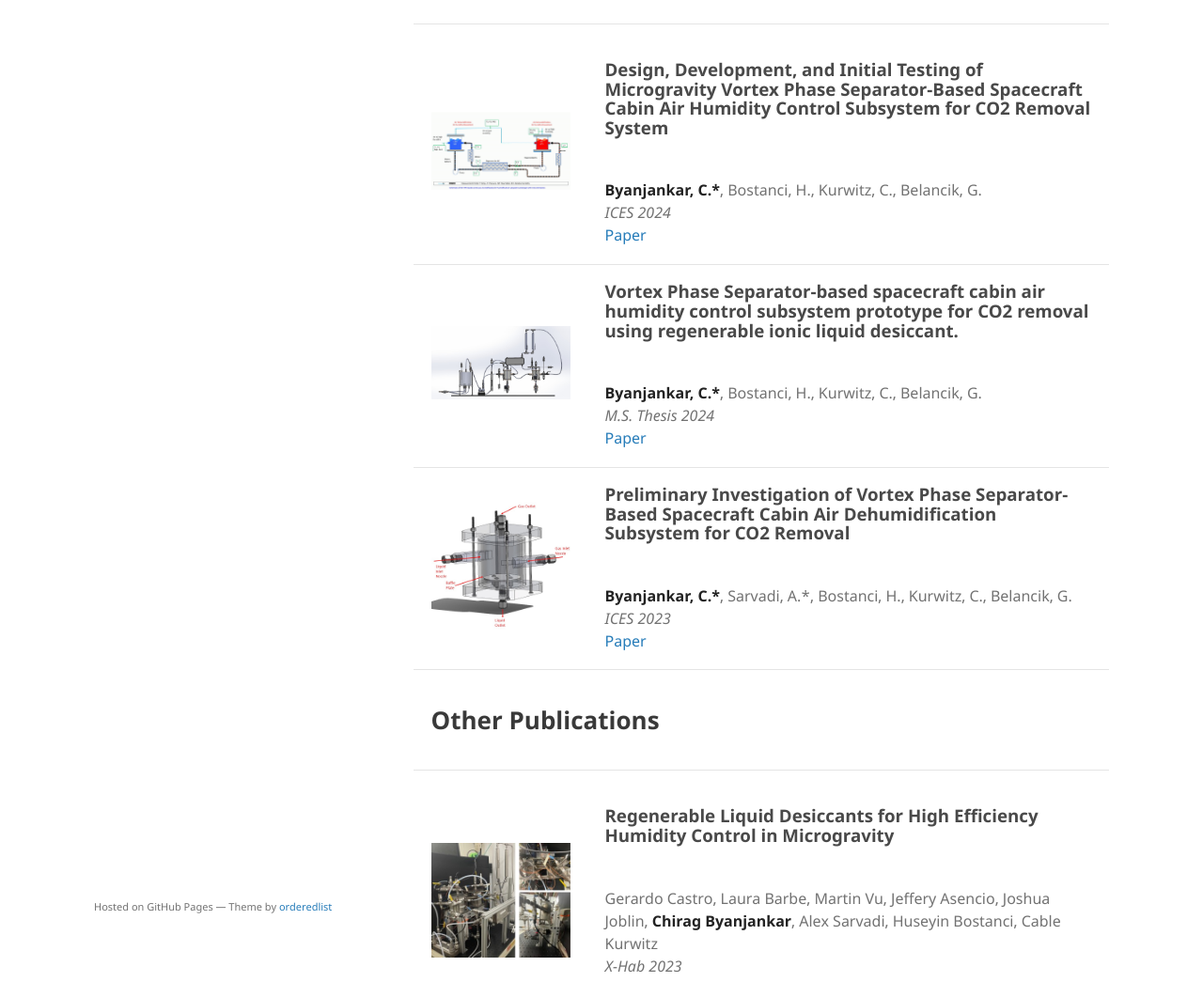
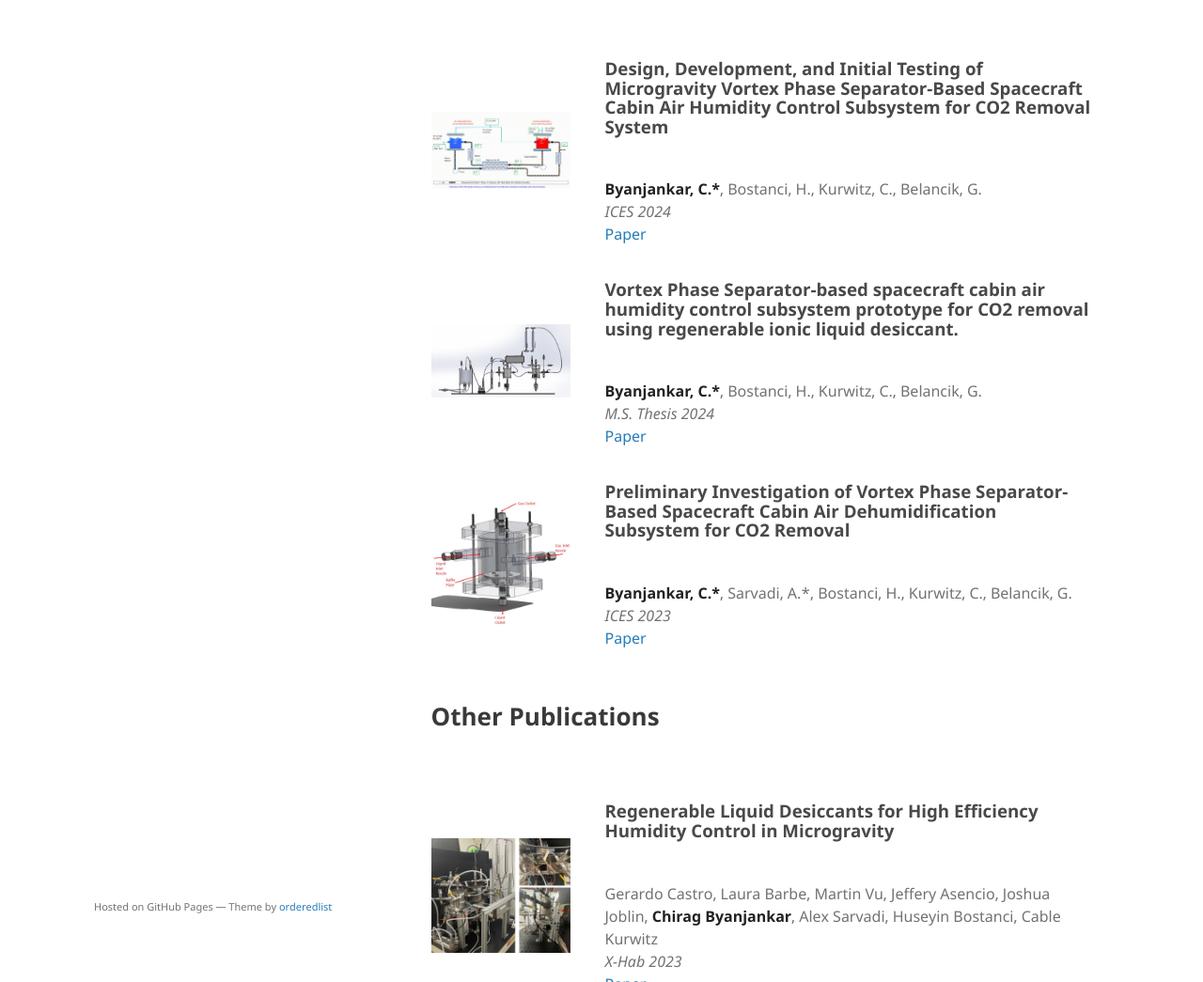
Before and after one commit to chiragbyanjankar/chiragbyanjankar.github.io, a Jekyll site: the page built from index.md, in a window 1280 px wide and 1400 px high. Shown: the part 355-1400 px from the top of the window at 94% size. Built offline with Jekyll 4.4.1, drawn with Linux system fonts in a browser that asks for light colours; the repository's description, which GitHub fills in, is left out.

Commit message:
Update jekyll-theme-minimal.scss

```diff
--- a/_sass/jekyll-theme-minimal.scss
+++ b/_sass/jekyll-theme-minimal.scss
@@ -60,6 +60,14 @@ a:hover small {
 .wrapper {
   width:1080px;
   margin:0 auto;
+}
+
+table{
+  border: none;
+
+  th, td{
+    border:none;
+  }
 }
 
 blockquote {
```
